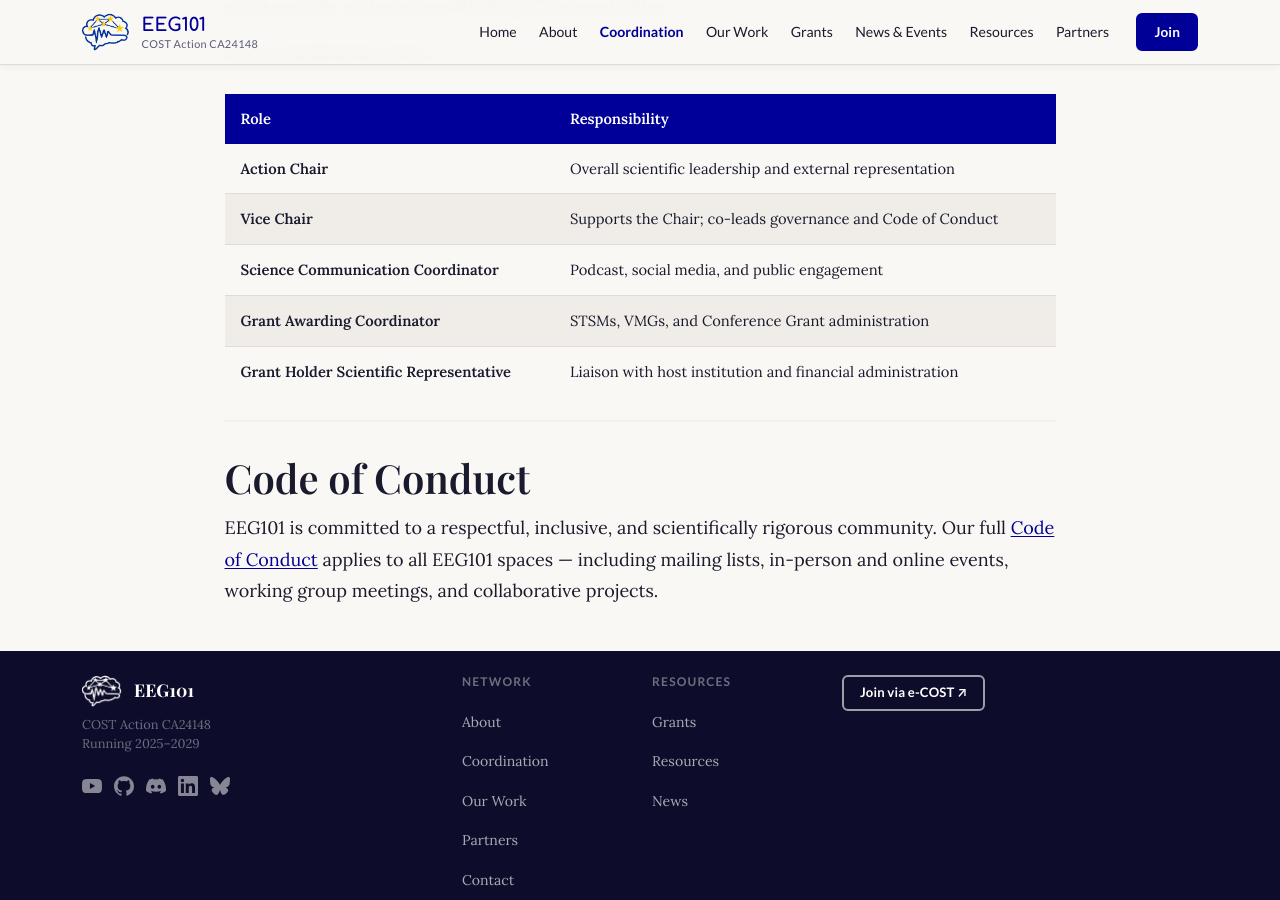
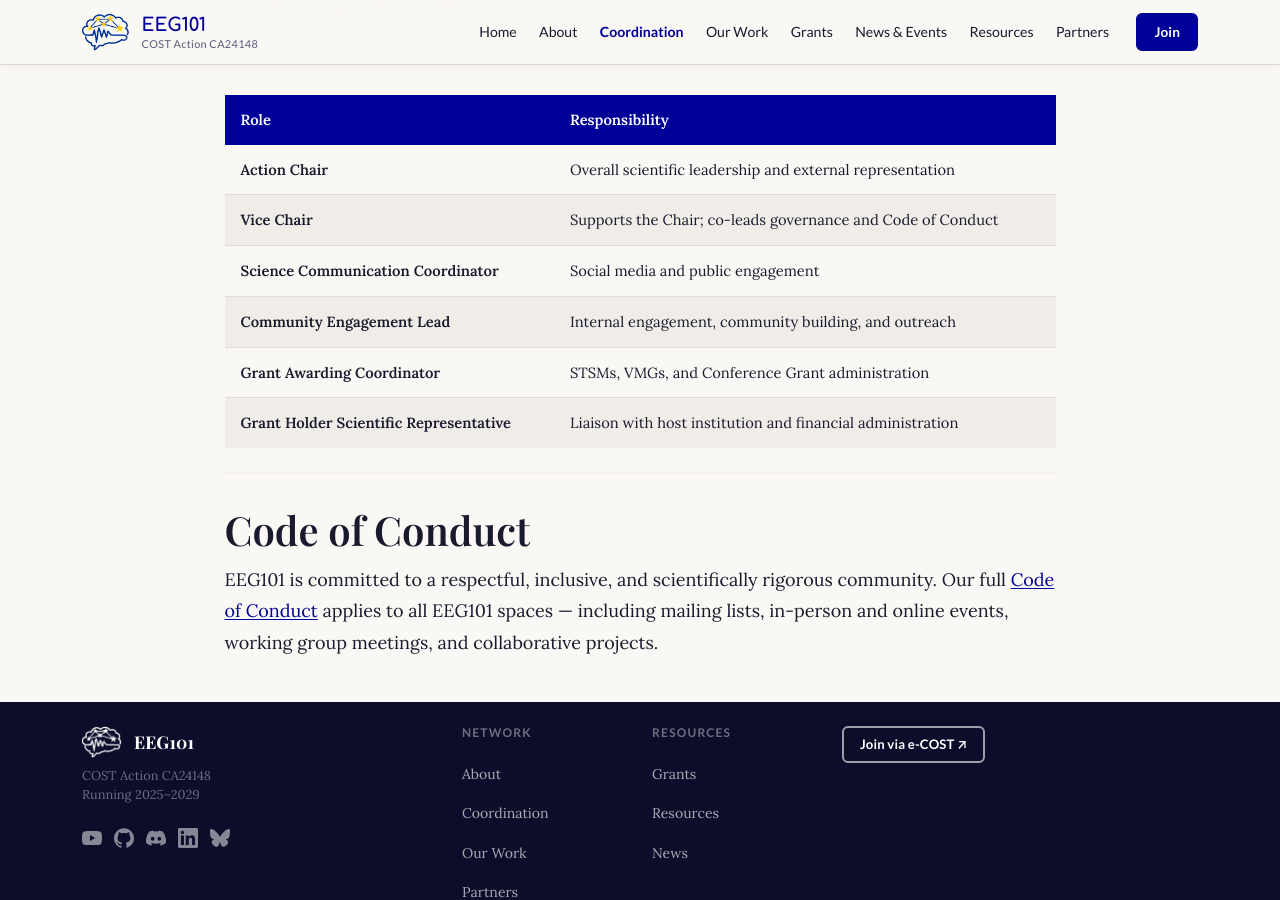
Before and after one commit to mcvinding/website-1, a Jekyll site: the page built from coordination.md, in a window 1280 px wide and 900 px high, scrolled down 2592 px. Built offline with Jekyll 4.4.1, drawn with Linux system fonts in a browser that asks for light colours; some of the changed text lies outside the part shown.

Commit message:
Update affiliation, roles, and governance structure

```diff
--- a/_data/people.yml
+++ b/_data/people.yml
@@ -19,7 +19,7 @@
 - id: anneso
   name: "Anne-Sophie Dubarry"
   role: "Vice Chair"
-  institution: "Aix-Marseille Université"
+  institution: "CNRS (French National Centre for Scientific Research)"
   country: "France"
   email: ""
   website: ""
@@ -94,7 +94,7 @@
   orcid: ""
   image: "/assets/images/people/pinar.jpg"
   bio: >
-    Pınar leads science communication for EEG101, overseeing the podcast series, social media, and public engagement activities.
+    Pınar leads science communication for EEG101, overseeing social media and public engagement activities.
   tags: [CG, MC]
   order: 7
 
--- a/coordination.md
+++ b/coordination.md
@@ -37,7 +37,8 @@ EEG101 operates through a **Management Committee (MC)** comprising representativ
 |------|---------------|
 | **Action Chair** | Overall scientific leadership and external representation |
 | **Vice Chair** | Supports the Chair; co-leads governance and Code of Conduct |
-| **Science Communication Coordinator** | Podcast, social media, and public engagement |
+| **Science Communication Coordinator** | Social media and public engagement |
+| **Community Engagement Lead** | Internal engagement, community building, and outreach |
 | **Grant Awarding Coordinator** | STSMs, VMGs, and Conference Grant administration |
 | **Grant Holder Scientific Representative** | Liaison with host institution and financial administration |
 
```
